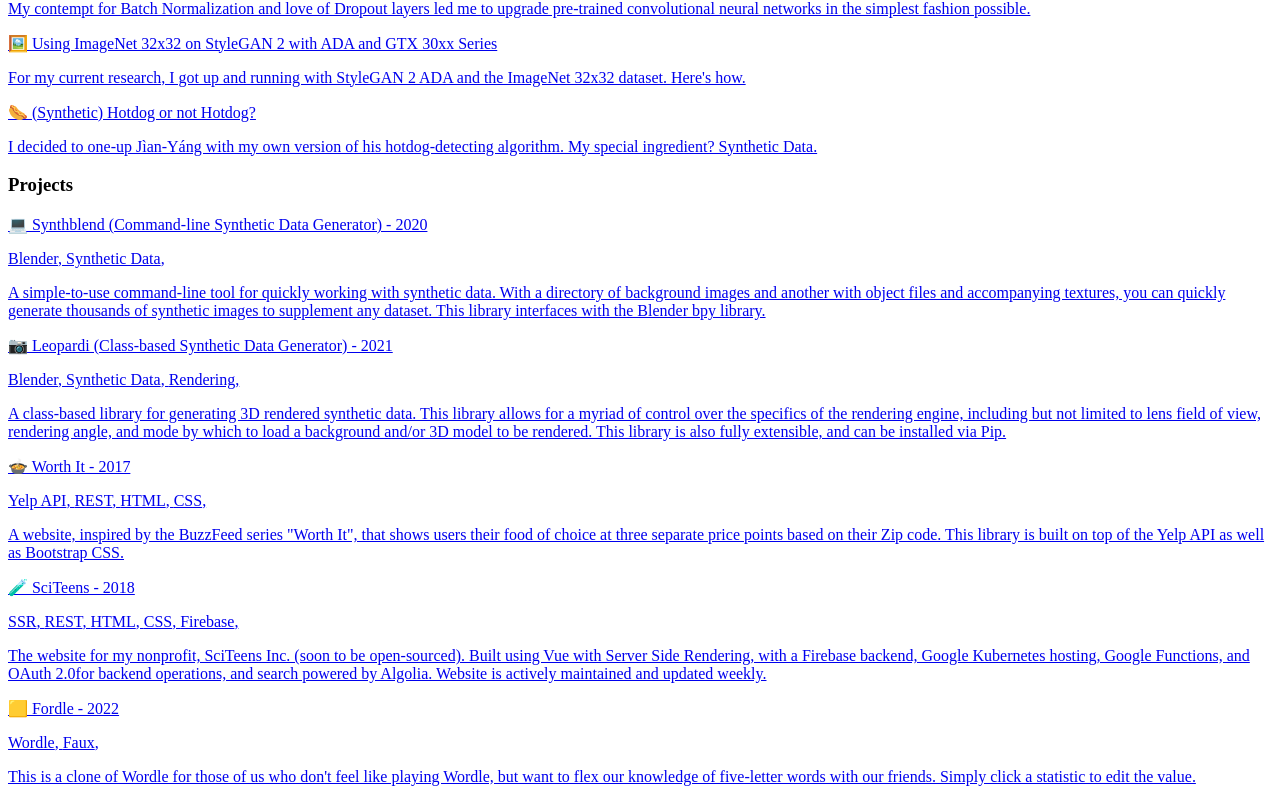
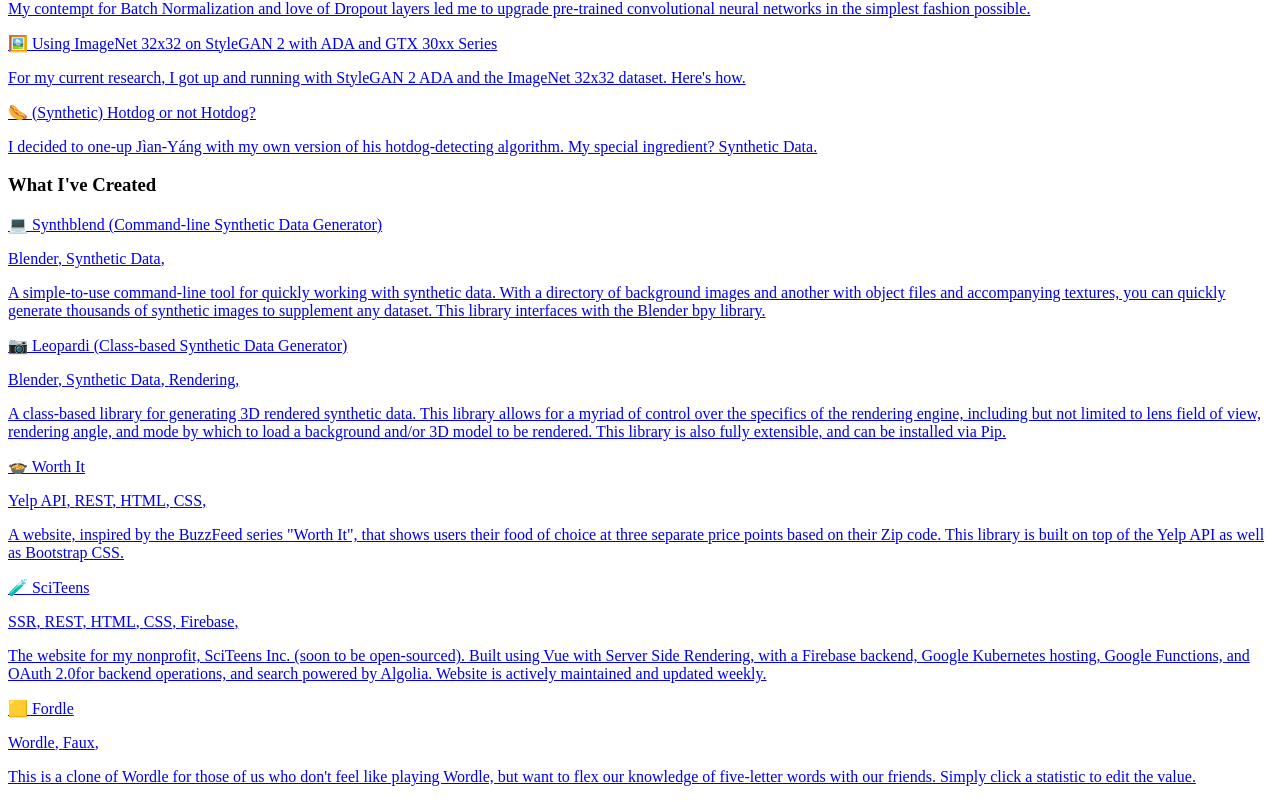
Before and after one commit to johnsutor/personal, a Next.js app: page / in a window 1280 px wide. Shown: the part 1457-2259 px from the top of the page. Built offline with nearby package versions, Linux system fonts and the light colour scheme.

Commit message:
Update site

```diff
--- a/content/projects/1.md
+++ b/content/projects/1.md
@@ -1,5 +1,5 @@
 ---
-title: "💻 Synthblend (Command-line Synthetic Data Generator) - 2020"
+title: "💻 Synthblend (Command-line Synthetic Data Generator)"
 tags: ["Blender", "Synthetic Data", ]
 about: A simple-to-use command-line tool for quickly working with synthetic data. With a directory of background images and another with object files and accompanying textures, you can quickly generate thousands of synthetic images to supplement any dataset. This library interfaces with the Blender bpy library.
 url: https://github.com/johnsutor/synthblend
--- a/content/projects/2.md
+++ b/content/projects/2.md
@@ -1,5 +1,5 @@
 ---
-title: "📷 Leopardi (Class-based Synthetic Data Generator) - 2021"
+title: "📷 Leopardi (Class-based Synthetic Data Generator)"
 tags: ["Blender", "Synthetic Data", "Rendering" ]
 about: A class-based library for generating 3D rendered synthetic data. This library allows for a myriad of control over the specifics of the rendering engine, including but not limited to lens field of view, rendering angle, and mode by which to load a background and/or 3D model to be rendered. This library is also fully extensible, and can be installed via Pip.
 url: https://github.com/johnsutor/leopardi
--- a/content/projects/3.md
+++ b/content/projects/3.md
@@ -1,5 +1,5 @@
 ---
-title: "🍲 Worth It - 2017"
+title: "🍲 Worth It"
 tags: ["Yelp API", "REST", "HTML", "CSS"]
 about: A website, inspired by the BuzzFeed series "Worth It", that shows users their food of choice at three separate price points based on their Zip code. This library is built on top of the Yelp API as well as Bootstrap CSS.
 url: https://yelpworthit.herokuapp.com
--- a/content/projects/4.md
+++ b/content/projects/4.md
@@ -1,5 +1,5 @@
 ---
-title: "🧪 SciTeens - 2018"
+title: "🧪 SciTeens"
 tags: ["SSR", "REST", "HTML", "CSS", "Firebase"]
 about: The website for my nonprofit, SciTeens Inc. (soon to be open-sourced). Built using Vue with Server Side Rendering, with a Firebase backend, Google Kubernetes hosting, Google Functions, and OAuth 2.0for backend operations, and search powered by Algolia. Website is actively maintained and updated weekly.
 url: https://sciteens.org
--- a/content/projects/5.md
+++ b/content/projects/5.md
@@ -1,5 +1,5 @@
 ---
-title: "🟨 Fordle - 2022"
+title: "🟨 Fordle"
 tags: ["Wordle", "Faux", ]
 about: This is a clone of Wordle for those of us who don't feel like playing Wordle, but want to flex our knowledge of five-letter words with our friends. Simply click a statistic to edit the value.
 url: https://fordle-nine.vercel.app/
--- a/pages/index.js
+++ b/pages/index.js
@@ -79,7 +79,7 @@
           {/* Projects} */}
           <div className="w-full text-xl mt-8">
             <h3 className="text-2xl font-bold">
-              Projects
+              What I've Created
             </h3>
               {loaded_projects.map((project, i) => (
                 <a href={project.url} key={i}>
```
